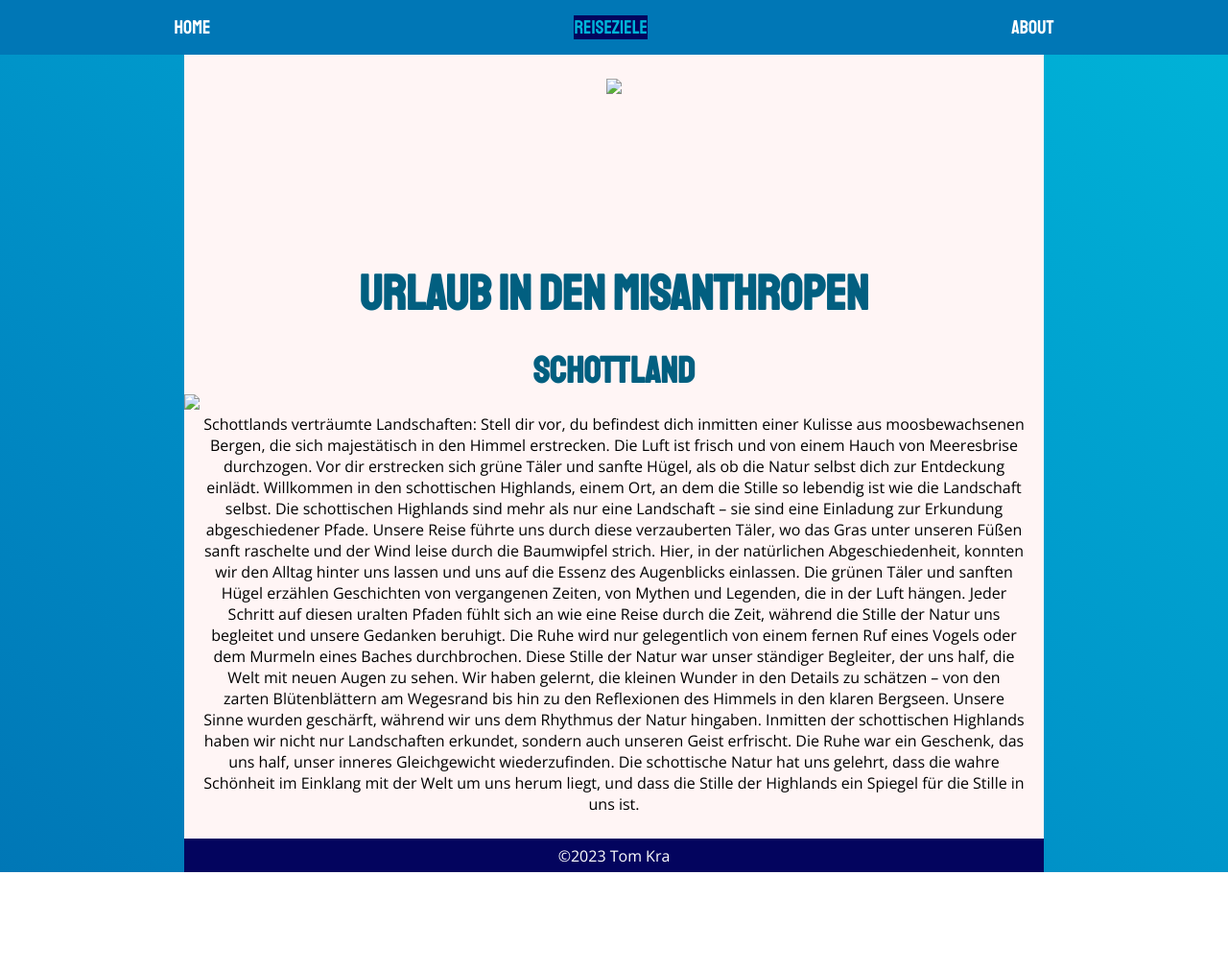
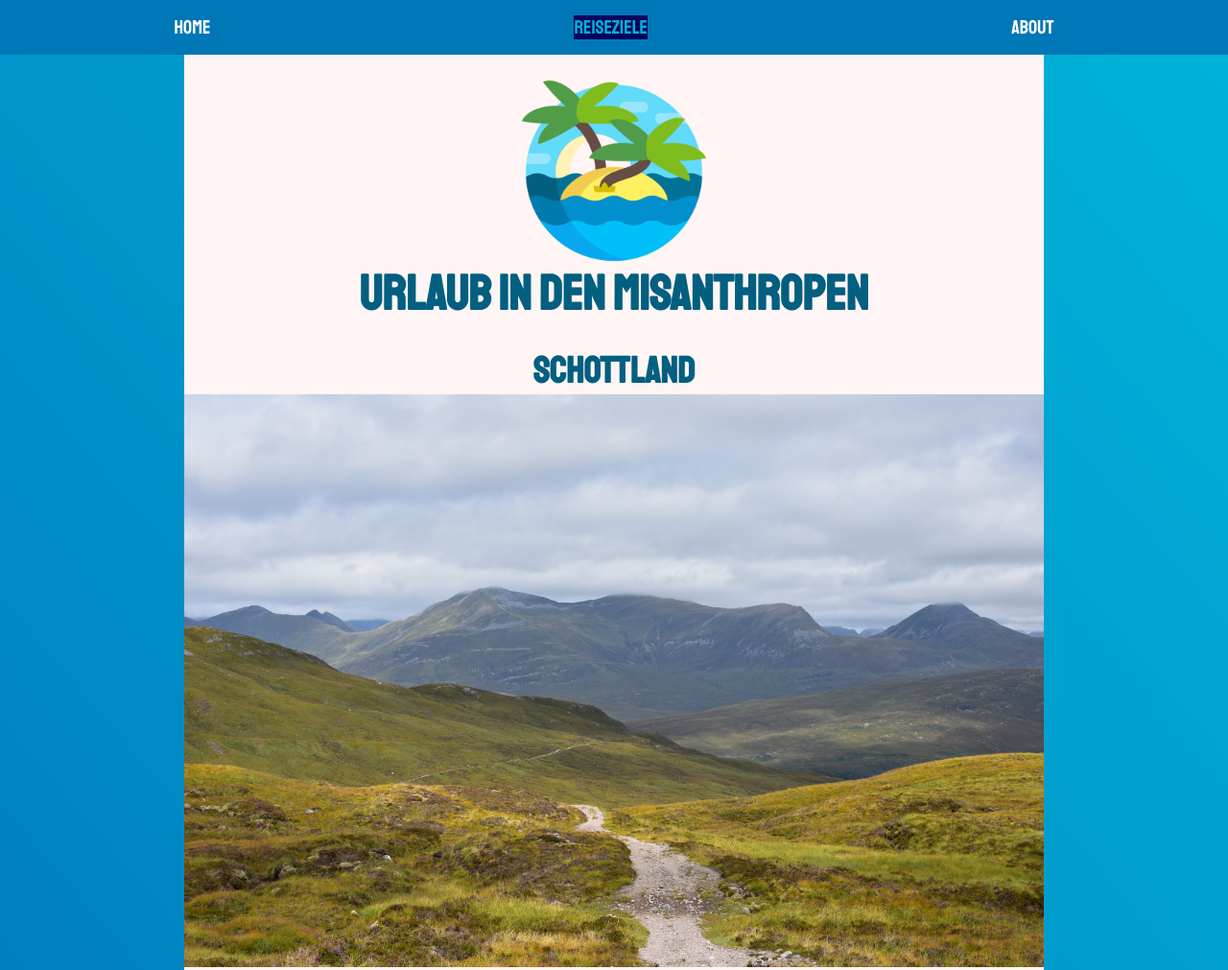
Before and after one commit to tom-mate-o/tom-mate-o.github.io, a plain HTML site: page kurs/zusatz_travelblog/schottland.htm in a window 1280 px wide. Shown: the top 1011 px of the page at 96% size. Before the commit the page ends 909 px from the top, so only its background shows below. Drawn offline with nearby package versions, Linux system fonts and the light colour scheme.

Commit message:
Update schottland.htm

```diff
--- a/kurs/zusatz_travelblog/schottland.htm
+++ b/kurs/zusatz_travelblog/schottland.htm
@@ -29,7 +29,7 @@
 
     <main>
         <div class="logo">
-            <img src="/Zusatz - Ein  eigener Travelblog/images/logo.png">
+            <img src="images/logo.png">
         </div>
         <div class="blogtitel">
             <h1 class="animate__animated animate__jackInTheBox">Urlaub in den Misanthropen</h1>
@@ -37,7 +37,7 @@
 
         <h2>Schottland</h2>
 
-        <img class="bild_volle_breite" src="/Zusatz - Ein  eigener Travelblog/images/schottland_3.JPG">
+        <img class="bild_volle_breite" src="images/schottland_3.JPG">
         <div class="introtext">
             <p>Schottlands verträumte Landschaften: Stell dir vor, du befindest dich inmitten einer Kulisse aus moosbewachsenen Bergen, die sich majestätisch in den Himmel erstrecken. Die Luft ist frisch und von einem Hauch von Meeresbrise durchzogen. Vor dir erstrecken sich grüne Täler und sanfte Hügel, als ob die Natur selbst dich zur Entdeckung einlädt. Willkommen in den schottischen Highlands, einem Ort, an dem die Stille so lebendig ist wie die Landschaft selbst.
                 Die schottischen Highlands sind mehr als nur eine Landschaft – sie sind eine Einladung zur Erkundung abgeschiedener Pfade. Unsere Reise führte uns durch diese verzauberten Täler, wo das Gras unter unseren Füßen sanft raschelte und der Wind leise durch die Baumwipfel strich. Hier, in der natürlichen Abgeschiedenheit, konnten wir den Alltag hinter uns lassen und uns auf die Essenz des Augenblicks einlassen.
```
